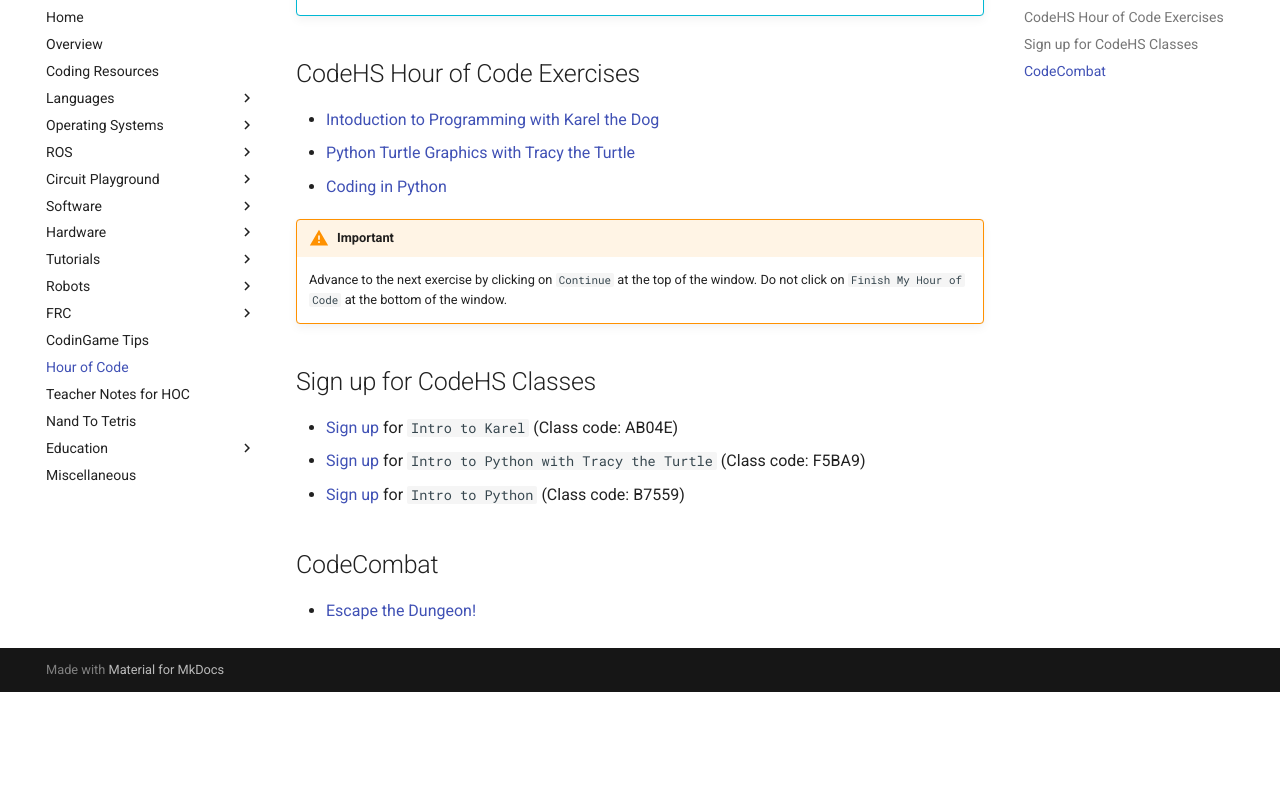
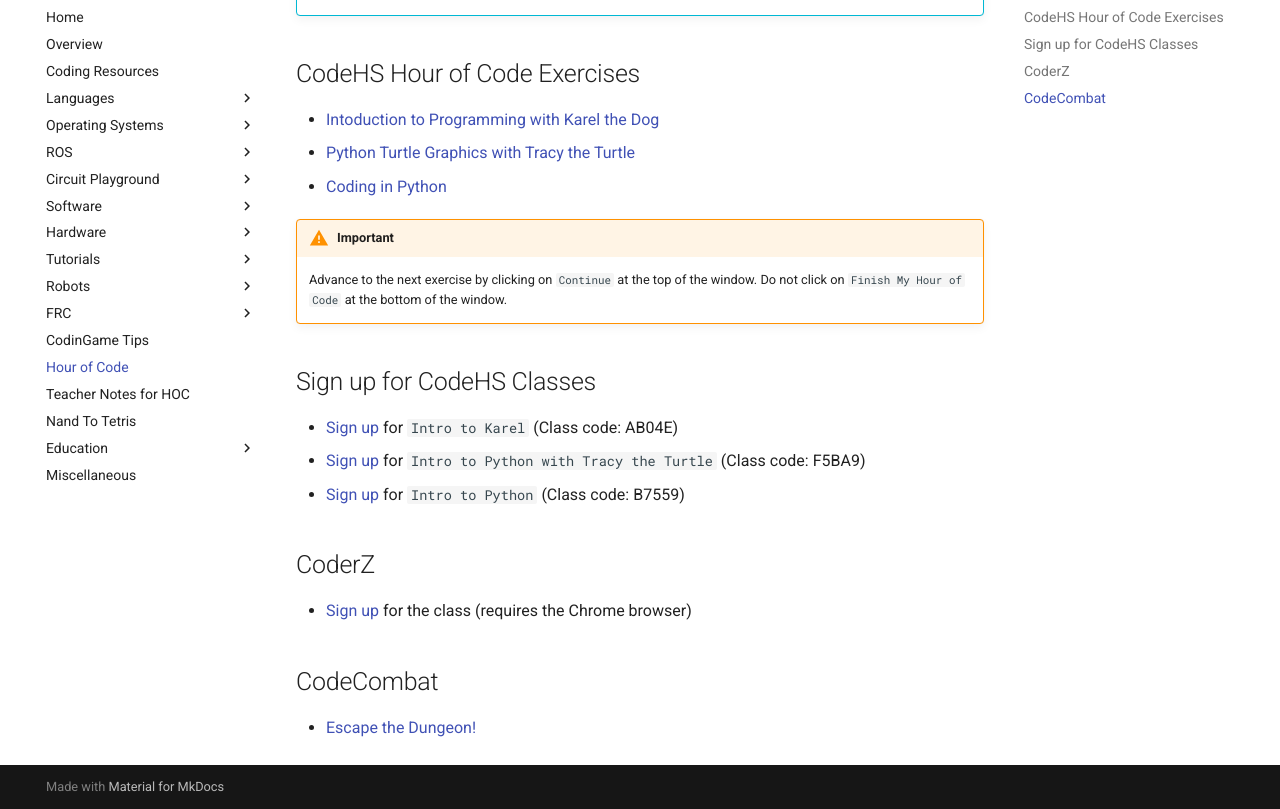
Before and after one commit to athenian-robotics/athenian-robotics-mkdocs, an MkDocs documentation site: the page built from docs/hoc.md, in a window 1280 px wide and 900 px high, scrolled down 792 px, cut to the strip 91-900 px from the top of the window. Built offline with MkDocs 1.6.1 and Material for MkDocs 9.7.7, drawn with Linux system fonts in a browser that asks for light colours; comment, search, counter and statistics services are not loaded; before the commit the page ends 1575 px from its top, so only the background shows below that.

Commit message:
Update docs

```diff
--- a/docs/hoc.md
+++ b/docs/hoc.md
@@ -24,5 +24,8 @@
 * [Sign up](https://codehs.com/go/F5BA9) for ``Intro to Python with Tracy the Turtle`` (Class code: F5BA9)
 * [Sign up](httsp://codehs.com/go/B7559) for ``Intro to Python`` (Class code: B7559)
 
+## CoderZ
+* [Sign up](https://play.gocoderz.com:443/login/#/joinclass/Limahorse) for the class (requires the Chrome browser)
+
 ## CodeCombat
 * [Escape the Dungeon!](https://codecombat.com/play/dungeon?hour_of_code=true)
```
